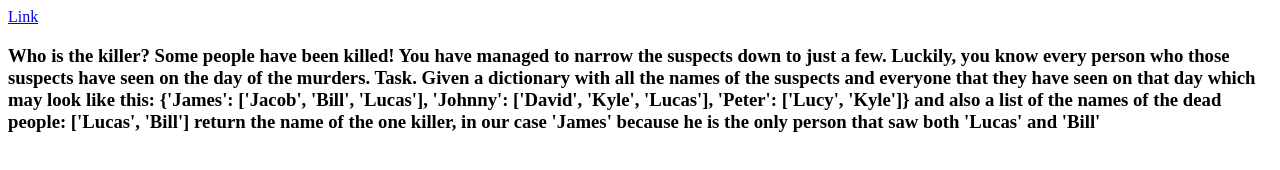
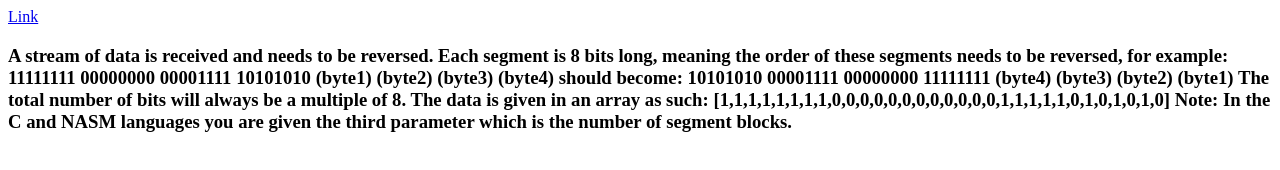
Before and after one commit to dzlek/simple, a plain HTML site: page index.html in a window 1280 px wide. Drawn offline with Linux system fonts and the light colour scheme.

Commit message:
feat : do task

```diff
--- a/index.html
+++ b/index.html
@@ -6,17 +6,24 @@
     <title>Document</title>
   </head>
   <body>
-    <a href="https://www.codewars.com/kata/who-is-the-killer-1">Link</a>
+    <a href="https://www.codewars.com/kata/569d488d61b812a0f7000015/train/javascript">Link</a>
     <h3>
-      Who is the killer? Some people have been killed! You have managed to
-      narrow the suspects down to just a few. Luckily, you know every person who
-      those suspects have seen on the day of the murders. Task. Given a
-      dictionary with all the names of the suspects and everyone that they have
-      seen on that day which may look like this: {'James': ['Jacob', 'Bill',
-      'Lucas'], 'Johnny': ['David', 'Kyle', 'Lucas'], 'Peter': ['Lucy', 'Kyle']}
-      and also a list of the names of the dead people: ['Lucas', 'Bill'] return
-      the name of the one killer, in our case 'James' because he is the only
-      person that saw both 'Lucas' and 'Bill'
+      A stream of data is received and needs to be reversed.
+
+      Each segment is 8 bits long, meaning the order of these segments needs to be reversed, for example:
+
+      11111111  00000000  00001111  10101010
+       (byte1)   (byte2)   (byte3)   (byte4)
+      should become:
+
+      10101010  00001111  00000000  11111111
+       (byte4)   (byte3)   (byte2)   (byte1)
+      The total number of bits will always be a multiple of 8.
+
+      The data is given in an array as such:
+
+      [1,1,1,1,1,1,1,1,0,0,0,0,0,0,0,0,0,0,0,0,1,1,1,1,1,0,1,0,1,0,1,0]
+      Note: In the C and NASM languages you are given the third parameter which is the number of segment blocks.
     </div>
     <script src="/simple/index.js"></script>
   </body>
--- a/index.js
+++ b/index.js
@@ -1,16 +1,11 @@
-function killer(suspectInfo, dead) {
-  for (let suspect in suspectInfo) {
-    if (dead.every((person) => suspectInfo[suspect].includes(person))) {
-      console.log(suspect);
-    }
+function dataReverse(data) {
+  const newArr = [];
+  for (let i = 0; i < data.length; i = i + 8) {
+    newArr.push(data.slice(i, i + 8));
   }
+  const res = newArr.reverse().flat();
+
+  console.log(res);
 }
 
-killer(
-  {
-    James: ["Jacob", "Bill", "Lucas"],
-    Johnny: ["David", "Kyle", "Lucas"],
-    Peter: ["Lucy", "Kyle"],
-  },
-  ["Lucas", "Bill"]
-);
+dataReverse([0, 0, 1, 1, 0, 1, 1, 0, 0, 0, 1, 0, 1, 0, 0, 1]);
```
